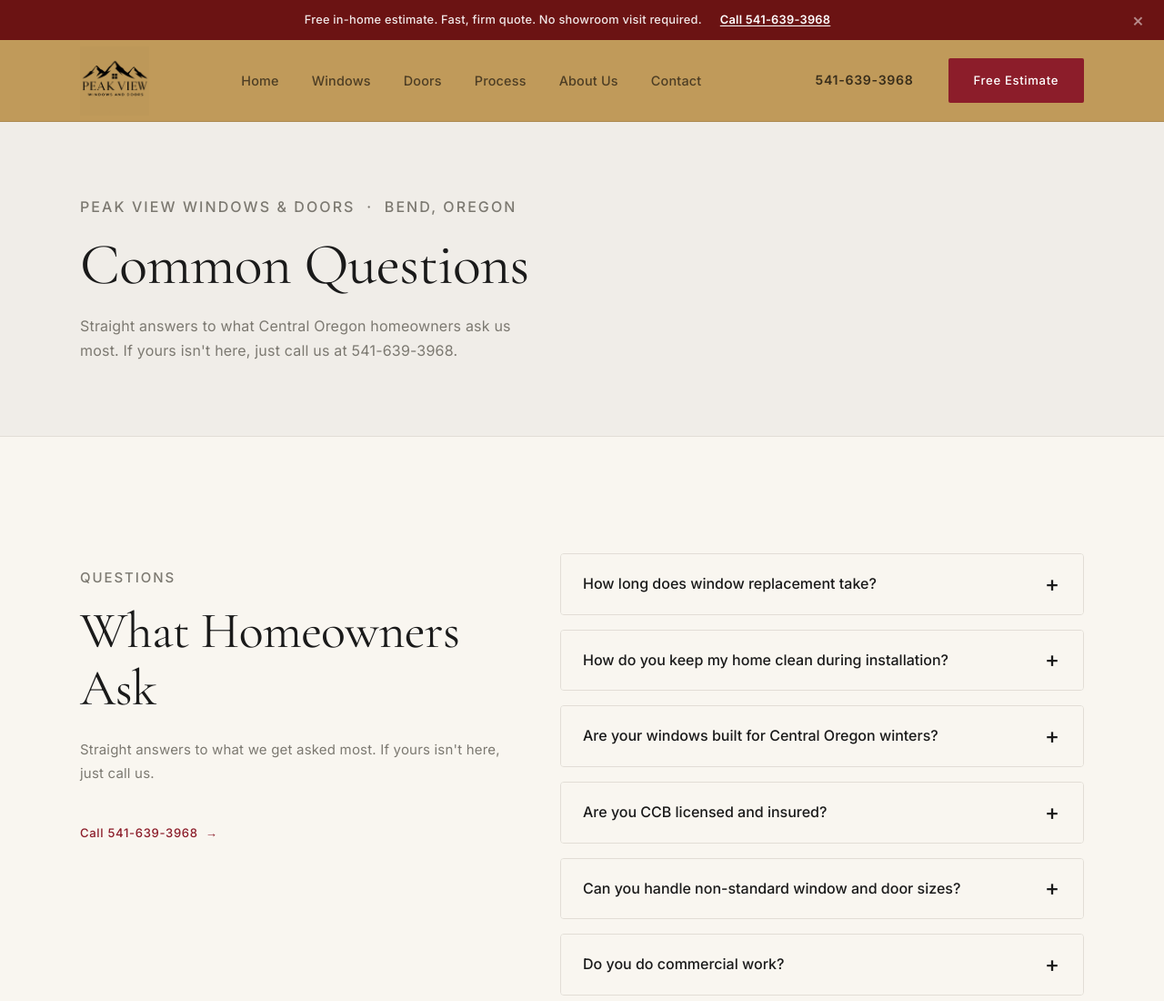
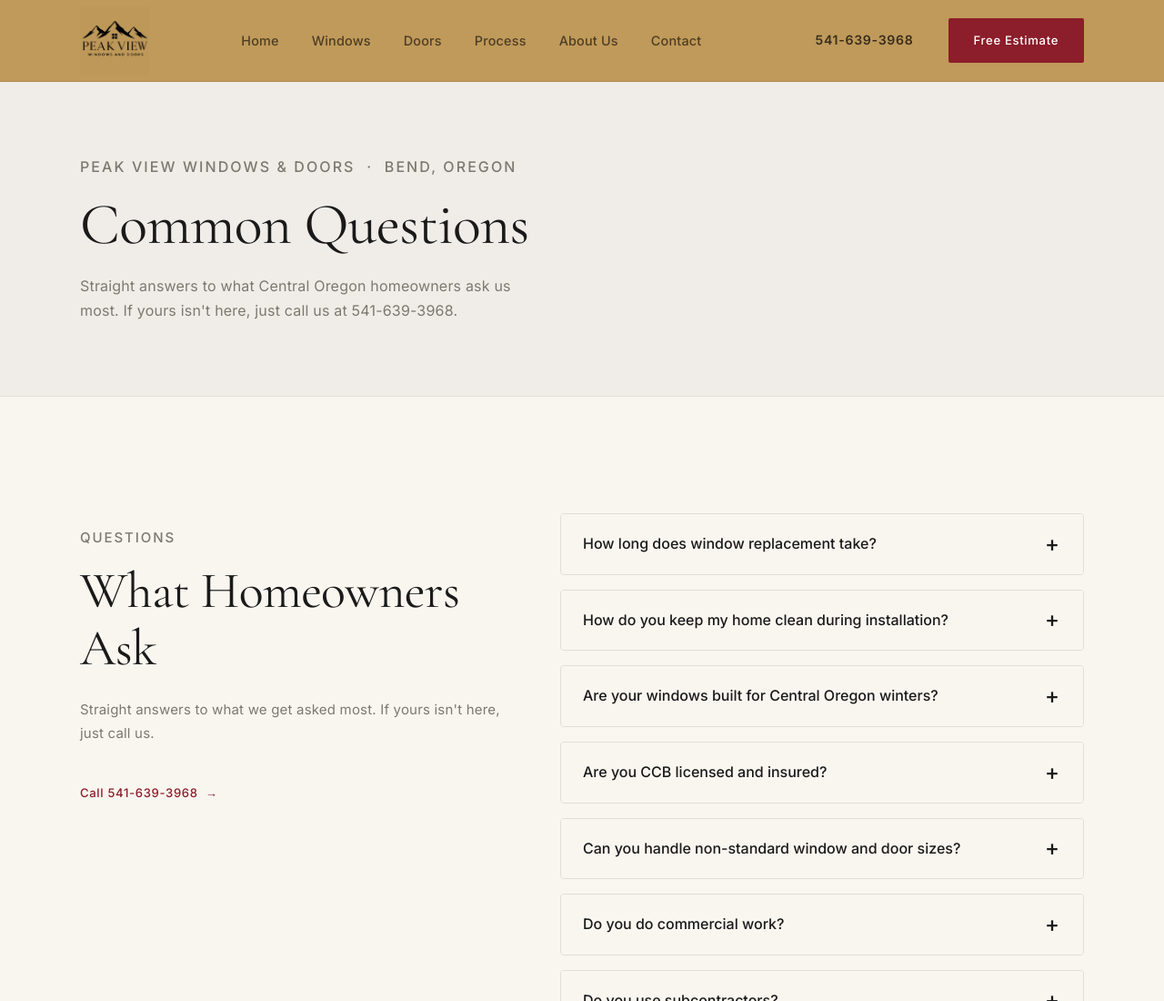
Before and after one commit to clancybooher/peak-view-windows, a plain HTML site: page faq.html in a window 1280 px wide. Shown: the top 1100 px of the page at 91% size. Drawn offline with nearby package versions, Linux system fonts and the light colour scheme.

Commit message:
Remove offer banner from all pages
Co-Authored-By: Claude Sonnet 4.6 <noreply@anthropic.com>

```diff
--- a/faq.html
+++ b/faq.html
@@ -16,14 +16,7 @@
   <link rel="stylesheet" href="styles.css" />
   <link rel="icon" type="image/png" href="logo.png" />
 </head>
-<body class="has-banner">
-
-<!-- OFFER BANNER -->
-<div class="offer-banner" id="offer-banner" role="alert">
-  <span>Free in-home estimate. Fast, firm quote. No showroom visit required.</span>
-  <a href="tel:+15416393968">Call 541-639-3968</a>
-  <button class="offer-banner__close" id="banner-close" aria-label="Close offer banner">&times;</button>
-</div>
+<body>
 
 <!-- NAV -->
 <nav class="nav scrolled" id="nav" aria-label="Main navigation">
--- a/styles.css
+++ b/styles.css
@@ -668,10 +668,6 @@ section { padding: var(--pad-section) 0; }
 .offer-banner__close:hover { color: var(--white); }
 .offer-banner.dismissed { display: none; }
 
-body.has-banner .nav           { inset-block-start: 44px; }
-body.has-banner .hero          { margin-top: calc(90px + 44px); }
-body.has-banner .mob-menu      { top: calc(90px + 44px); }
-body.has-banner .page-hero     { padding-top: calc(90px + 44px + 5rem); }
 
 @media (max-width: 640px) {
   .offer-banner { font-size: 0.7rem; gap: 0.625rem; }
```
Also changed, not shown: about.html (+1 -8 lines), doors.html (+1 -8 lines), index.html (+1 -8 lines), windows.html (+1 -8 lines).
